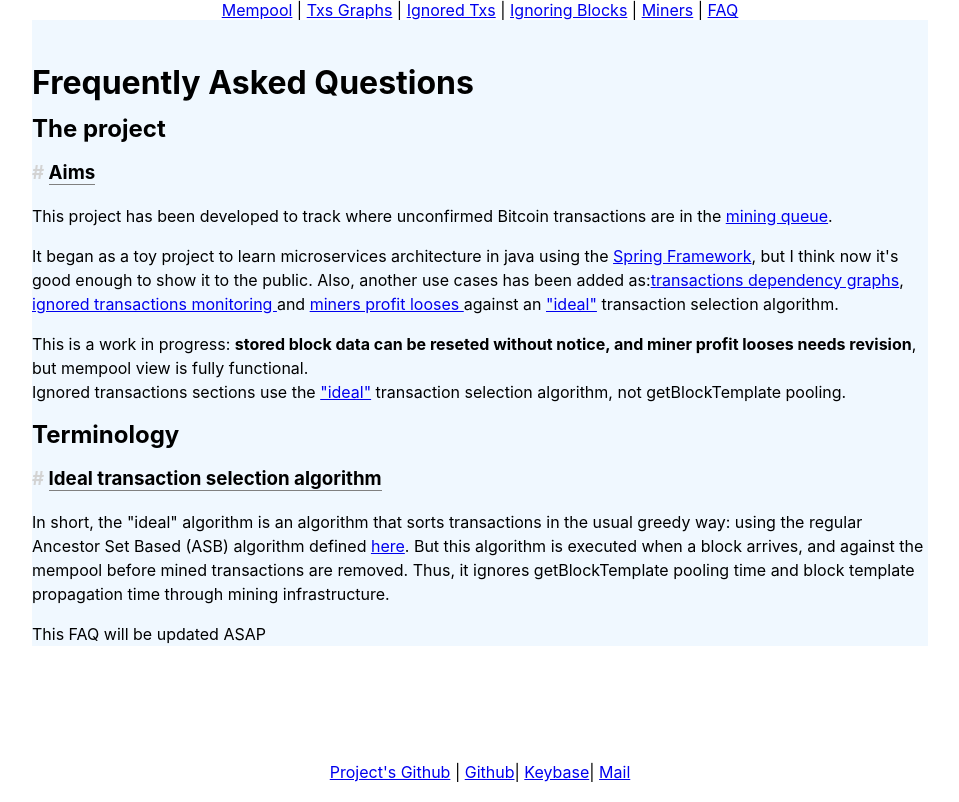
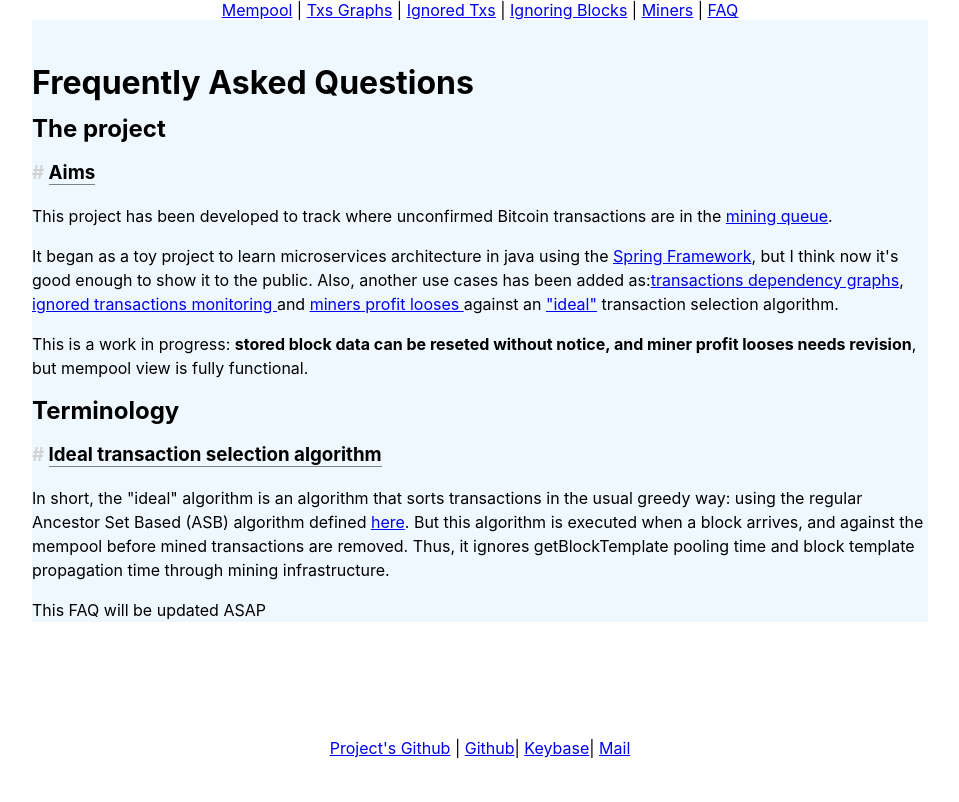
Before and after one commit to mempoolexplorer/mempoolexplorer, a React (Create React App) app: page /faq in a window 1280 px wide. Shown: the whole page, without its empty margins (160-1119 px from the left). Built offline with nearby package versions, Linux system fonts and the light colour scheme.

Commit message:
Solved bug about a dangling link

```diff
--- a/src/components/Faq/Faq.js
+++ b/src/components/Faq/Faq.js
@@ -36,9 +36,6 @@ export function Faq(props) {
           looses needs revision
         </b>
         , but mempool view is fully functional. <br></br>
-        Ignored transactions sections use the{" "}
-        <a href={hostFaq + "idealAlgorithm"}>"ideal"</a> transaction selection
-        algorithm, not getBlockTemplate pooling.
       </p>
       <h2>Terminology</h2>
       <h3>
--- a/src/components/MempoolGraph/IgnoringBlocksTable/IgnoringBlocksTable.js
+++ b/src/components/MempoolGraph/IgnoringBlocksTable/IgnoringBlocksTable.js
@@ -24,15 +24,15 @@ export function IgnoringBlocksTable(props) {
     <div>
       {data.ignoringBlocks.length === 0 && (
         <h3>
-          Transaction has not been ignored by miners comparing against {getAlgoStr(algo)}{" "}
-          algorithm.
+          Transaction has not been ignored by miners comparing against{" "}
+          {getAlgoStr(algo)} algorithm.
         </h3>
       )}
       {data.ignoringBlocks.length !== 0 && (
         <div>
           <h3>
-            Transaction has been ignored by miners comparing against {getAlgoStr(algo)}{" "}
-            algorithm:
+            Transaction has been ignored by miners comparing against{" "}
+            {getAlgoStr(algo)} algorithm:
           </h3>
           <div
             className="ignoringBlocks"
@@ -77,7 +77,9 @@ export function IgnoringBlocksTable(props) {
                   <td>Block#</td>
                   {data.ignoringBlocks.map((ib) => (
                     <td key={ib.height + "height"}>
-                      <Link to={"/block/" + ib.height}>{ib.height}</Link>
+                      <Link to={"/block/" + ib.height + "/" + algo}>
+                        {ib.height}
+                      </Link>
                     </td>
                   ))}
                 </tr>
@@ -101,7 +103,7 @@ export function IgnoringBlocksTable(props) {
                   <td>Position in candidate block</td>
                   {data.ignoringBlocks.map((ib) => (
                     <td key={ib.height + "posInCandidateBlock"}>
-                      {getNumberWithOrdinal(ib.posInCandidateBlock + 1)}
+                      {filteredGetNumberWithOrdinal(ib.posInCandidateBlock + 1)}
                     </td>
                   ))}
                 </tr>
@@ -168,3 +170,7 @@ function getAlgoStr(algo) {
     return "ideal";
   } else return "getBlockTemplate";
 }
+function filteredGetNumberWithOrdinal(pos) {
+  if (pos === 0) return "Not Available";
+  else return getNumberWithOrdinal(pos);
+}
```
